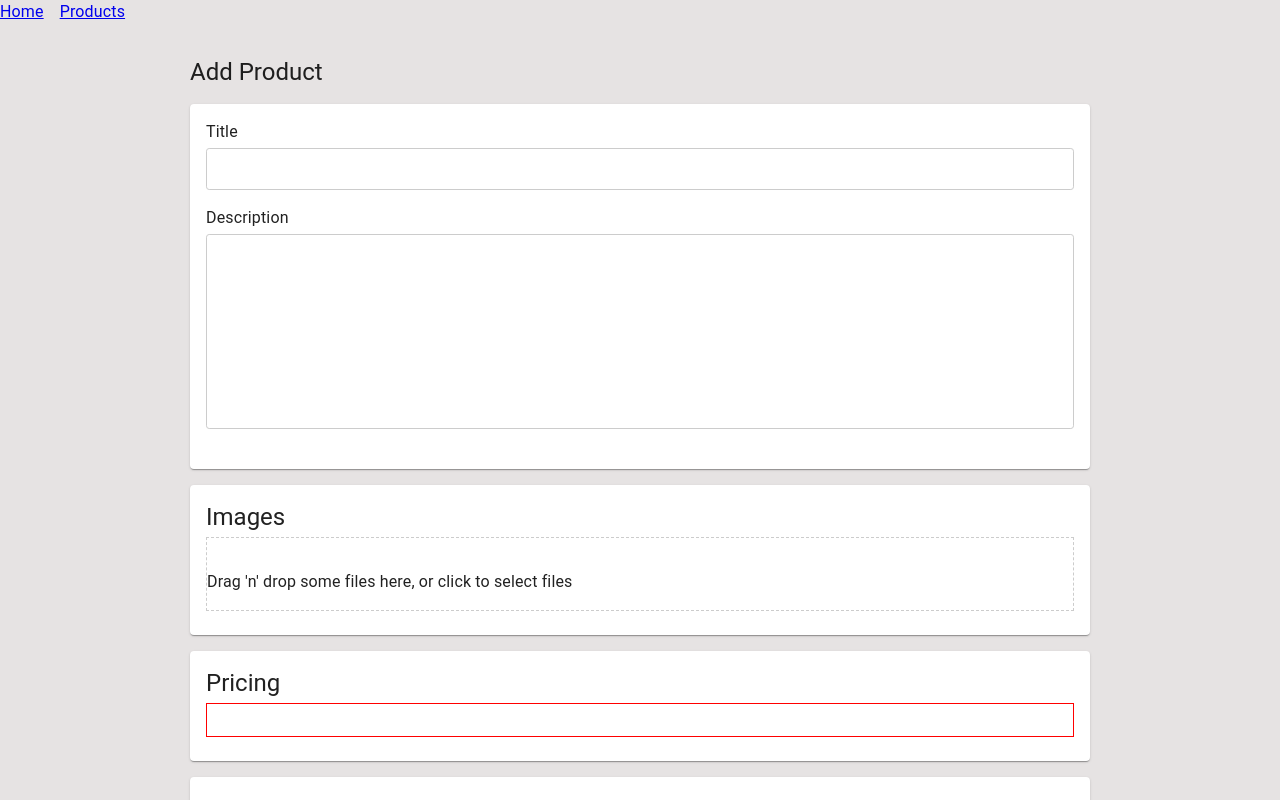
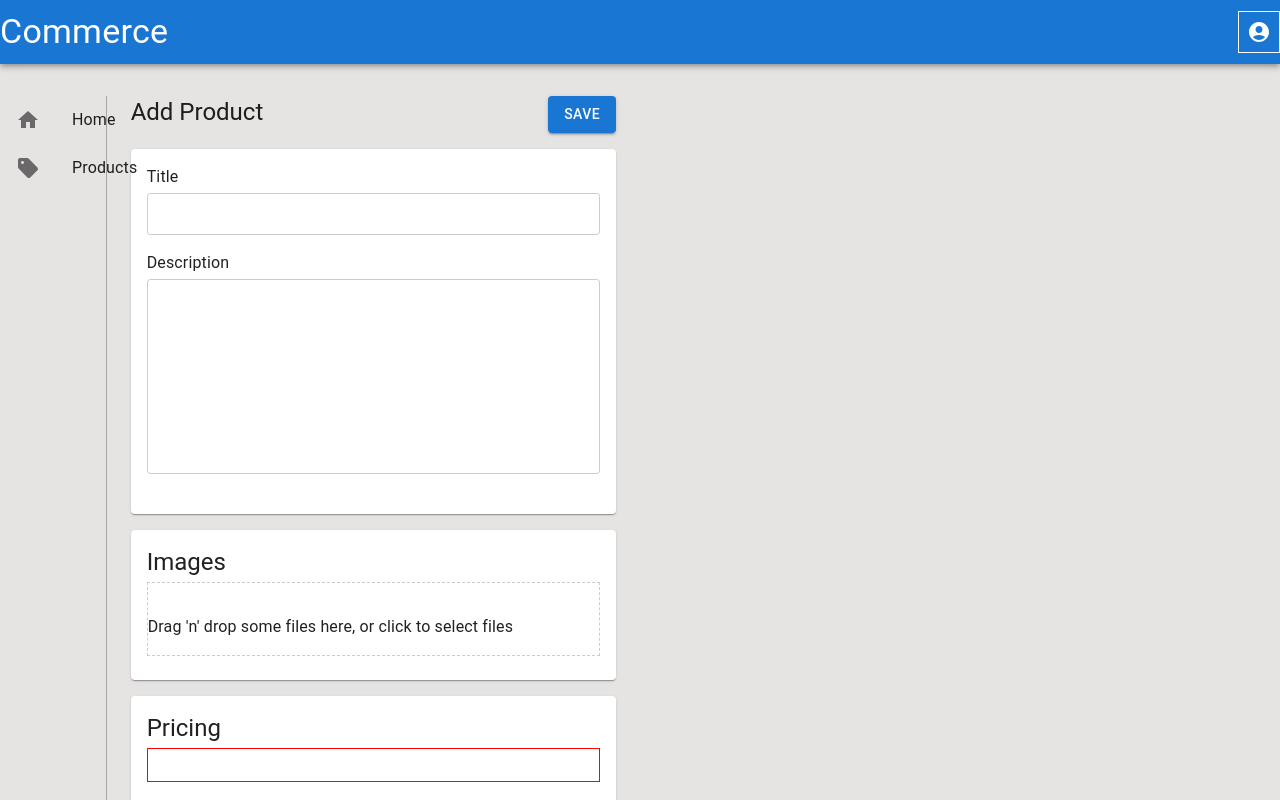
Before and after one commit to EvrenKayali/commerce, a React (Create React App) app in the folder Commerce/ClientApp/: page /product in a window 1280 px wide. Shown: the top 800 px of the page. Built offline with nearby package versions, Linux system fonts and the light colour scheme.

Commit message:
feat: layout

```diff
--- a/Commerce/ClientApp/src/App.tsx
+++ b/Commerce/ClientApp/src/App.tsx
@@ -1,29 +1,30 @@
-import { Box } from "@mui/material";
-import { Routes, Route, Link } from "react-router-dom";
+import { Container, Grid } from "@mui/material";
+import { Routes, Route } from "react-router-dom";
 import Home from "./Home";
 import { Product } from "./Product";
 import Products from "./Products";
+import NavBar from "./layout/NavBar";
+import Header from "./layout/Header";
 
 function App() {
   return (
     <>
-      <Box
-        mb="2rem"
-        sx={{
-          "& > *": {
-            marginRight: "1rem",
-          },
-        }}
-      >
-        <Link to="/">Home</Link>
-        <Link to="/products">Products</Link>
-      </Box>
+      <Header />
+      <Grid container mt="2rem">
+        <Grid item md={1}>
+          <NavBar />
+        </Grid>
+        <Grid item md={5}>
+          <Container>
             <Routes>
               <Route path="/" element={<Home />} />
               <Route path="/products" element={<Products />} />
               <Route path="/product" element={<Product />} />
               <Route path="/product/:productId" element={<Product />} />
             </Routes>
+          </Container>
+        </Grid>
+      </Grid>
     </>
   );
 }
--- a/Commerce/ClientApp/src/Product.tsx
+++ b/Commerce/ClientApp/src/Product.tsx
@@ -1,4 +1,4 @@
-import { Typography, Button, Stack } from "@mui/material";
+import { Typography, Button, Stack, Box } from "@mui/material";
 import React, { useEffect, useState } from "react";
 import { useForm, FormProvider } from "react-hook-form";
 import { useParams } from "react-router-dom";
@@ -34,12 +34,14 @@ function Form({ formData }: { formData?: FormValues }) {
   };
   return (
     <FormProvider {...methods}>
-      <form
-        onSubmit={methods.handleSubmit(onSubmit)}
-        style={{ width: "900px", margin: "0 auto" }}
-      >
-        <Stack margin="0 auto" spacing={2}>
-          <Typography variant="h5">Add Product</Typography>
+      <form onSubmit={methods.handleSubmit(onSubmit)}>
+        <Stack spacing={2}>
+          <Box display="flex" justifyContent="space-between">
+            <Typography variant="h5">Add Product</Typography>
+            <Button variant="contained" type="submit">
+              Save
+            </Button>
+          </Box>
           <BasicInfo />
           <Images />
           <Pricing />
--- a/Commerce/ClientApp/src/Products.tsx
+++ b/Commerce/ClientApp/src/Products.tsx
@@ -1,14 +1,15 @@
 import {
   Box,
   Button,
-  Container,
   Paper,
+  Stack,
   Table,
   TableBody,
   TableCell,
   TableContainer,
   TableHead,
   TableRow,
+  Typography,
 } from "@mui/material";
 import { useEffect, useState } from "react";
 import { Link } from "react-router-dom";
@@ -25,8 +26,9 @@ export default function Products() {
     fetchData();
   }, []);
   return (
-    <>
-      <Container>
+    <Stack spacing={2}>
+      <Typography variant="h5">Products</Typography>
+
       <Paper>
         <Box display="flex" justifyContent="flex-end" p=".5rem">
           <Button
@@ -63,7 +65,6 @@ export default function Products() {
           </Table>
         </TableContainer>
       </Paper>
-      </Container>
-    </>
+    </Stack>
   );
 }
--- /dev/null
+++ b/Commerce/ClientApp/src/layout/Header.tsx
@@ -0,0 +1,32 @@
+import { AccountCircle } from "@mui/icons-material";
+import {
+  AppBar,
+  Box,
+  IconButton,
+  Link,
+  Typography,
+  Toolbar,
+} from "@mui/material";
+
+export default function Header() {
+  return (
+    <AppBar position="static">
+      <Toolbar disableGutters>
+        <Typography variant="h4" color="white">
+          Commerce
+        </Typography>
+
+        <Box flexGrow="1" display="flex" justifyContent="center">
+          <Link href="/about">
+            <Typography>about</Typography>
+          </Link>
+        </Box>
+        <Box border={1}>
+          <IconButton color="inherit">
+            <AccountCircle />
+          </IconButton>
+        </Box>
+      </Toolbar>
+    </AppBar>
+  );
+}
--- /dev/null
+++ b/Commerce/ClientApp/src/layout/NavBar.tsx
@@ -0,0 +1,35 @@
+import {
+  List,
+  ListItem,
+  ListItemButton,
+  ListItemIcon,
+  ListItemText,
+} from "@mui/material";
+import { Home as HomeIcon, Sell } from "@mui/icons-material";
+import { Link } from "react-router-dom";
+
+export default function NavBar() {
+  return (
+    <List
+      disablePadding
+      sx={{ borderRight: "1px solid #a8a7a7", height: "100%" }}
+    >
+      <ListItem disablePadding>
+        <ListItemButton component={Link} to="/">
+          <ListItemIcon>
+            <HomeIcon />
+          </ListItemIcon>
+          <ListItemText primary="Home" />
+        </ListItemButton>
+      </ListItem>
+      <ListItem disablePadding>
+        <ListItemButton component={Link} to="/products">
+          <ListItemIcon>
+            <Sell />
+          </ListItemIcon>
+          <ListItemText primary="Products" />
+        </ListItemButton>
+      </ListItem>
+    </List>
+  );
+}
```
Lines whose indentation alone changed are shown as unchanged.
